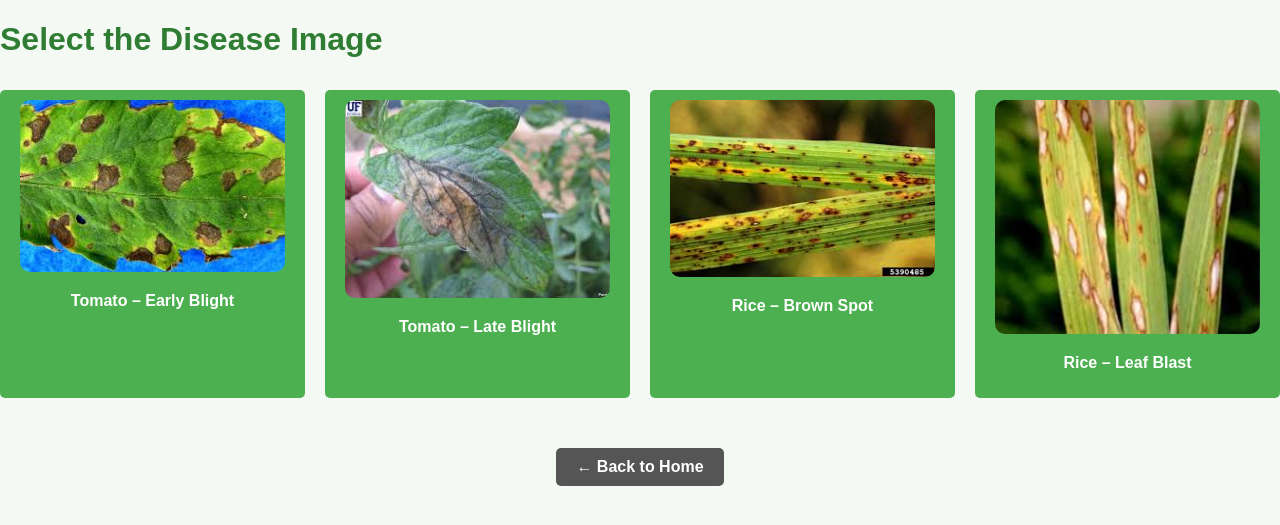
After one commit to BhanuCharanaTeja20/AgroVoice, a Flask app: page /diseases in a window 1280 px wide. The commit adds this page. Shown: the top 525 px of the page. Run offline with Flask 3, Linux system fonts and the light colour scheme.

Commit message:
Updated diseases page with images and back button

```diff
--- a/app.py
+++ b/app.py
@@ -2,12 +2,78 @@ from flask import Flask, render_template, request
 
 app = Flask(__name__)
 
-
+# ---------------- HOME ----------------
 @app.route("/")
 def home():
     return render_template("index.html")
 
 
+# ---------------- DISEASE LIST ----------------
+@app.route("/diseases")
+def diseases():
+    return render_template("diseases.html")
+
+
+# ---------------- SOLUTION PAGE ----------------
+@app.route("/solution/<disease_id>")
+def solution(disease_id):
+
+    data = {
+        "tomato_early": {
+            "disease": "Tomato Early Blight",
+            "symptoms": "Brown spots on leaves",
+            "solution": "Use fungicide and remove infected leaves",
+            "prevention": "Crop rotation",
+            "brands": [
+                "Dithane M-45 (UPL)",
+                "Kavach (Syngenta)",
+                "Indofil M-45"
+            ]
+        },
+
+        "tomato_late": {
+            "disease": "Tomato Late Blight",
+            "symptoms": "Dark patches, leaf decay",
+            "solution": "Apply copper fungicide",
+            "prevention": "Avoid overhead irrigation",
+            "brands": [
+                "Ridomil Gold (Syngenta)",
+                "Curzate (DuPont)"
+            ]
+        },
+
+        "rice_brown": {
+            "disease": "Rice Brown Spot",
+            "symptoms": "Brown lesions on leaves",
+            "solution": "Apply systemic fungicide",
+            "prevention": "Balanced fertilization",
+            "brands": [
+                "Bavistin (BASF)",
+                "Saaf (UPL)"
+            ]
+        },
+
+        "rice_blast": {
+            "disease": "Rice Leaf Blast",
+            "symptoms": "Diamond-shaped spots",
+            "solution": "Use blast-resistant varieties",
+            "prevention": "Proper water management",
+            "brands": [
+                "Nativo (Bayer)",
+                "Tricyclazole"
+            ]
+        }
+    }
+
+    info = data.get(disease_id)
+
+    if not info:
+        return "Disease not found"
+
+    return render_template("solution.html", info=info)
+
+
+# ---------------- SELL ----------------
 @app.route("/sell", methods=["GET", "POST"])
 def sell():
     message = None
@@ -16,16 +82,19 @@ def sell():
         crop = request.form["crop"]
         quantity = request.form["quantity"]
         price = request.form["price"]
+
         message = f"Crop Listed Successfully: {crop}, {quantity} kg at ₹{price}/kg"
 
     return render_template("sell.html", message=message)
 
 
+# ---------------- BUY ----------------
 @app.route("/buy")
 def buy():
     return render_template("buy.html")
 
 
+# ---------------- RECOMMEND ----------------
 @app.route("/recommend", methods=["GET", "POST"])
 def recommend():
     crops = []
@@ -46,10 +115,12 @@ def recommend():
     return render_template("recommend.html", crops=crops)
 
 
+# ---------------- MARKETS ----------------
 @app.route("/markets")
 def markets():
     return render_template("markets.html")
 
 
+# ---------------- RUN APP ----------------
 if __name__ == "__main__":
-    app.run(host="0.0.0.0", port=5000)
+    app.run(debug=True)
--- a/static/style.css
+++ b/static/style.css
@@ -92,3 +92,18 @@ button:hover {
     display: inline-block;
     z-index: 9999;
 }
+.disease-grid {
+    display: grid;
+    grid-template-columns: repeat(auto-fit, minmax(200px, 1fr));
+    gap: 20px;
+}
+
+.disease-grid img {
+    width: 100%;
+    border-radius: 10px;
+}
+
+.disease-grid p {
+    text-align: center;
+    font-weight: bold;
+}
--- /dev/null
+++ b/templates/diseases.html
@@ -0,0 +1,52 @@
+<!DOCTYPE html>
+<html>
+
+<head>
+    <title>Crop Diseases</title>
+    <link rel="stylesheet" href="{{ url_for('static', filename='style.css') }}">
+</head>
+
+<body>
+
+<h1>Select the Disease Image</h1>
+
+<div class="disease-grid">
+
+    <a href="/solution/tomato_early">
+        <img src="{{ url_for('static', filename='diseases/tomato_early_blight.jpg') }}">
+        <p>Tomato – Early Blight</p>
+    </a>
+
+    <a href="/solution/tomato_late">
+        <img src="{{ url_for('static', filename='diseases/tomato_late_blight.jpeg') }}">
+        <p>Tomato – Late Blight</p>
+    </a>
+
+    <a href="/solution/rice_brown">
+        <img src="{{ url_for('static', filename='diseases/rice_brown_spot.jpg') }}">
+        <p>Rice – Brown Spot</p>
+    </a>
+
+    <a href="/solution/rice_blast">
+        <img src="{{ url_for('static', filename='diseases/rice_leaf_blast.jpg') }}">
+        <p>Rice – Leaf Blast</p>
+    </a>
+
+</div>
+
+<!-- BACK BUTTON -->
+<div style="text-align: center; margin-top: 30px;">
+    <a href="/" style="
+        padding: 10px 20px;
+        background-color: #555;
+        color: white;
+        text-decoration: none;
+        border-radius: 5px;
+        font-weight: bold;
+    ">
+        ← Back to Home
+    </a>
+</div>
+
+</body>
+</html>
--- a/templates/index.html
+++ b/templates/index.html
@@ -32,6 +32,7 @@
         <a href="/markets">
     <i class="fa-solid fa-map-location-dot"></i> Nearby Markets
 </a>
+<a href="/diseases">🌱 Detect Crop Disease</a>
     </div>
 
 </div>
```
Also changed, not shown: templates/solution.html (added, +49 -0 lines), static/diseases/rice_brown_spot.jpg (added), static/diseases/rice_leaf_blast.jpg (added), static/diseases/tomato_early_blight.jpg (added), static/diseases/tomato_late_blight.jpeg (added).
